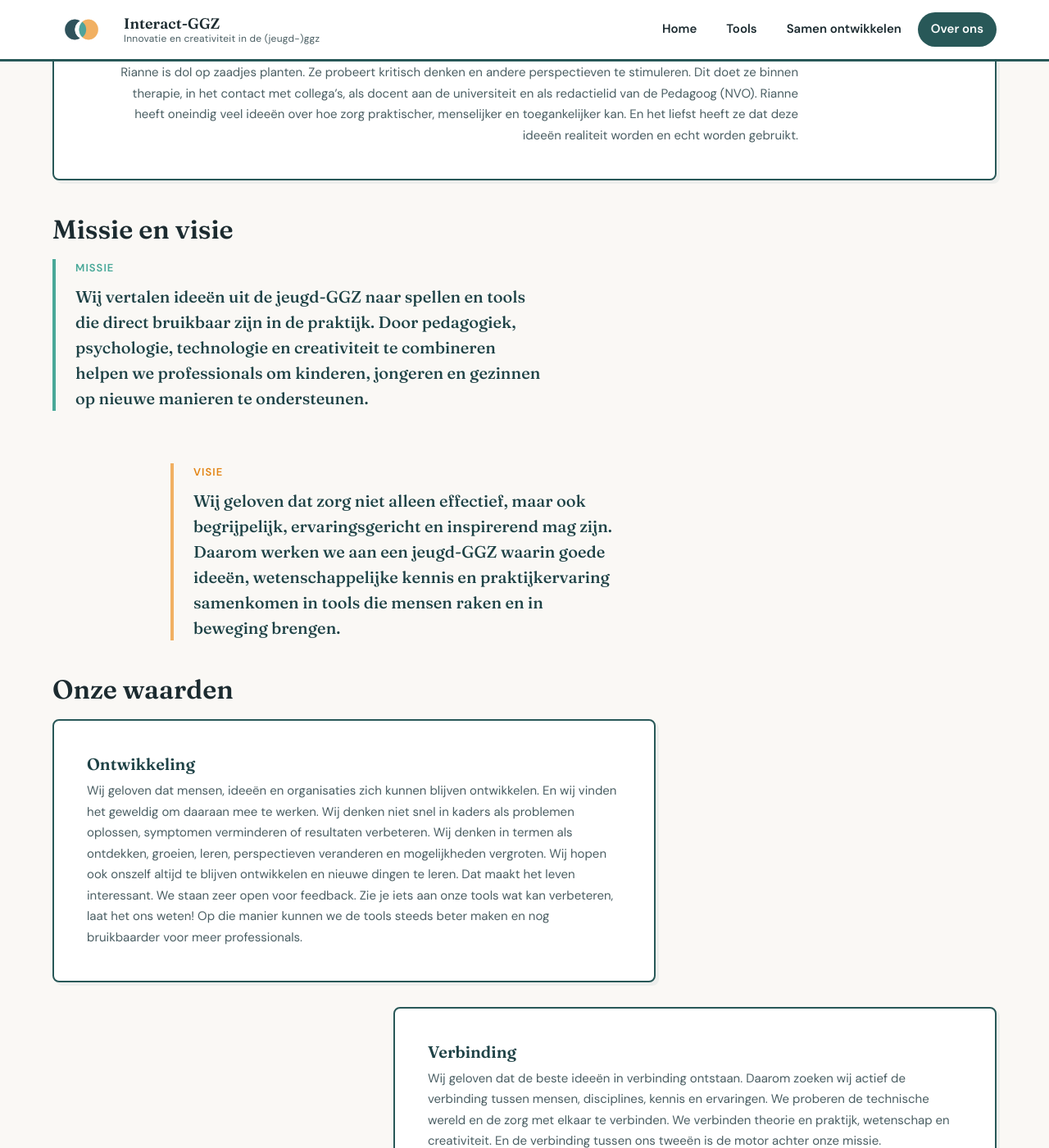
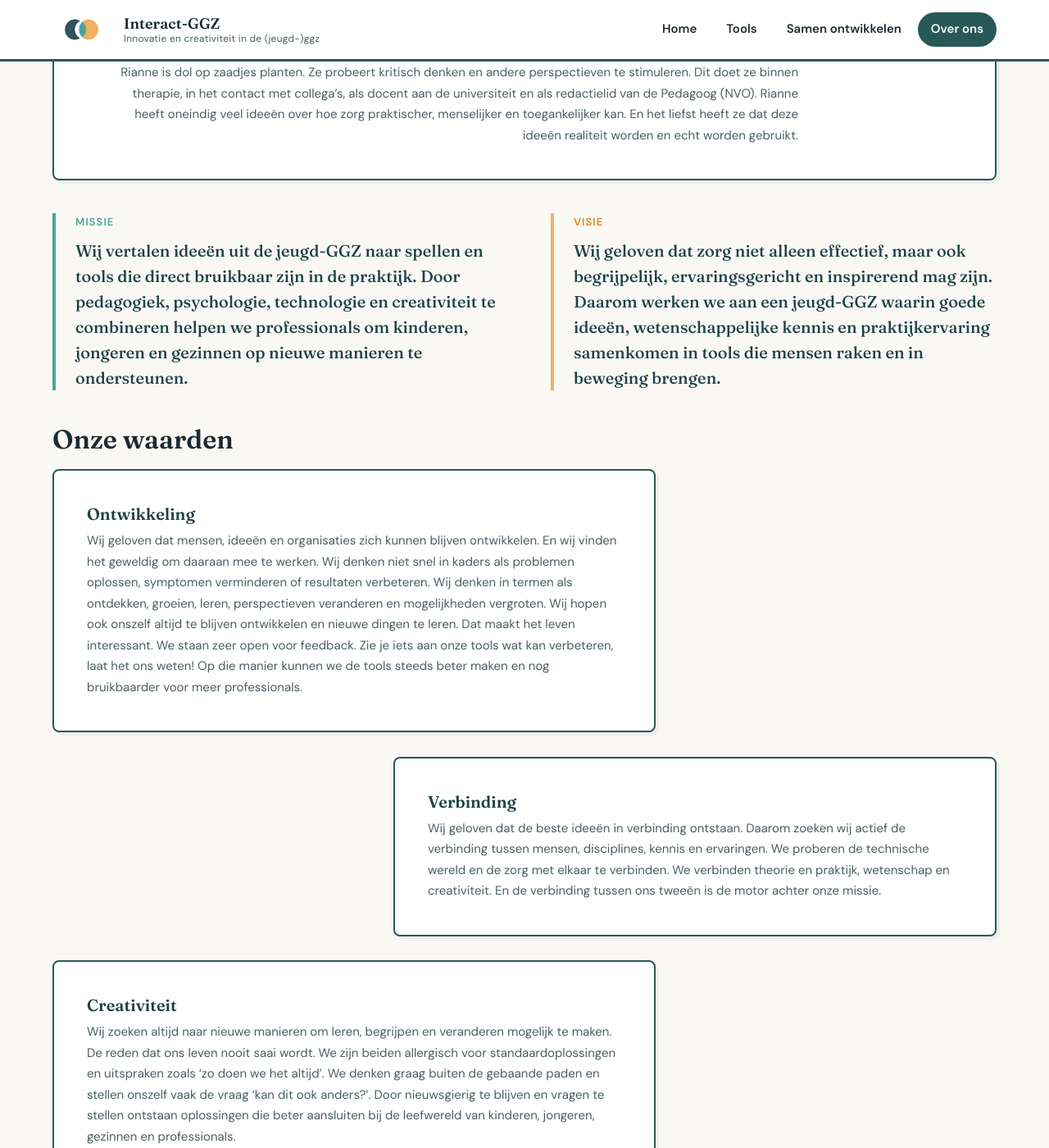
Before and after one commit to janwillemm/jari-website, a Jekyll site: the page built from over-ons.md, in a window 1280 px wide and 1400 px high, scrolled down 1640 px. Shown: the whole window at 82% size. Built offline with Jekyll 4.4.1, drawn with Linux system fonts in a browser that asks for light colours.

Commit message:
Zet missie en visie naast elkaar zonder sectiekop.
De editorial statements blijven behouden; alleen de kop Missie en visie verdwijnt en de twee kolommen keren terug op desktop.

Co-authored-by: Cursor <cursoragent@cursor.com>

```diff
--- a/_sass/_components.scss
+++ b/_sass/_components.scss
@@ -1393,27 +1393,23 @@
 
 // Open editorial statements (missie / visie)
 .statement-pair {
-  display: flex;
-  flex-direction: column;
-  gap: $space-xl;
-  margin: $space-sm 0 $space-lg;
+  display: grid;
+  gap: $space-lg;
+  margin: $space-lg 0;
+
+  @media (min-width: $bp-md) {
+    grid-template-columns: repeat(2, 1fr);
+    gap: $space-xl;
+  }
 }
 
 .statement {
   margin: 0;
   padding-left: $space-md;
   border-left: 4px solid $color-accent;
-  max-width: 38rem;
 
   &--warm {
     border-left-color: $color-accent-warm;
-  }
-
-  @media (min-width: $bp-md) {
-    &:nth-child(2) {
-      margin-left: clamp(2rem, 14vw, 9rem);
-      max-width: 34rem;
-    }
   }
 }
 
--- a/over-ons.md
+++ b/over-ons.md
@@ -96,8 +96,6 @@ technologie, serious gaming en AI samenkomen.
 
 </div>
 
-## Missie en visie
-
 <div class="statement-pair">
   <figure class="statement">
     <figcaption class="statement__label">Missie</figcaption>
```
